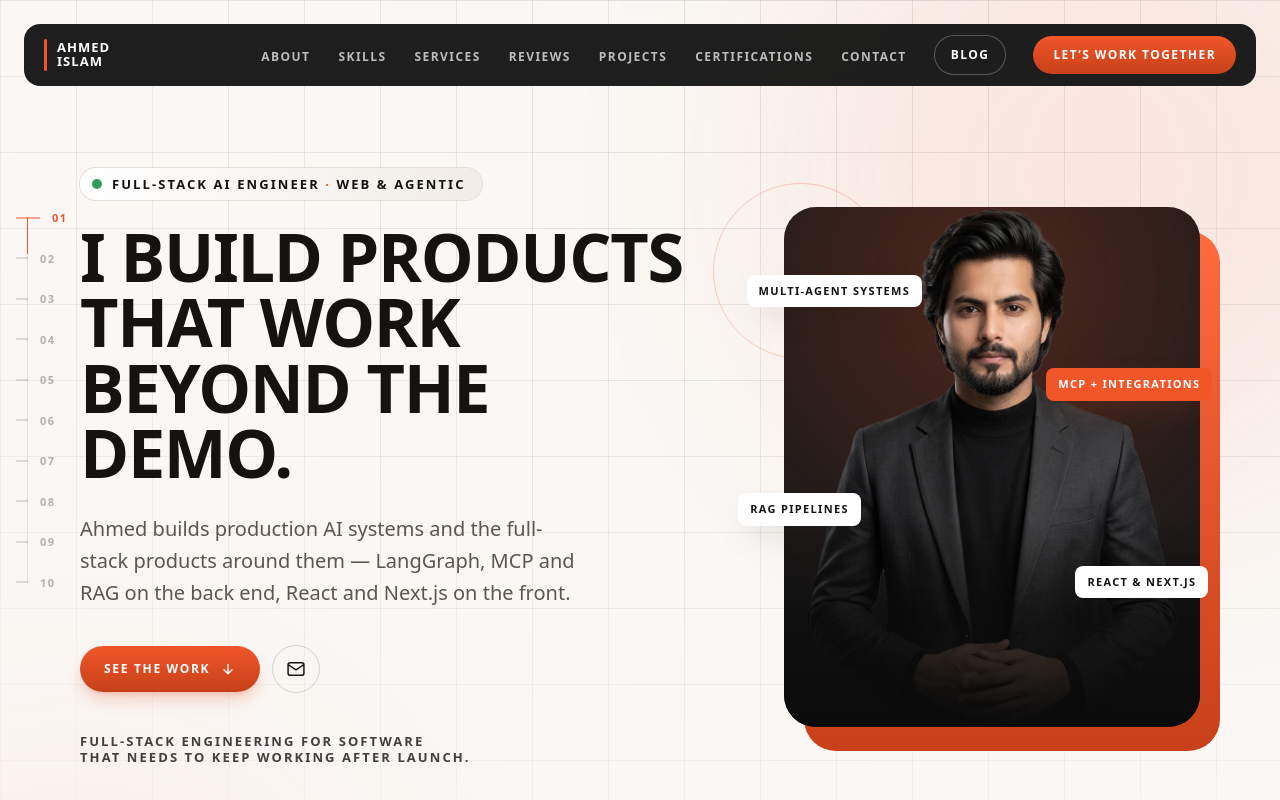
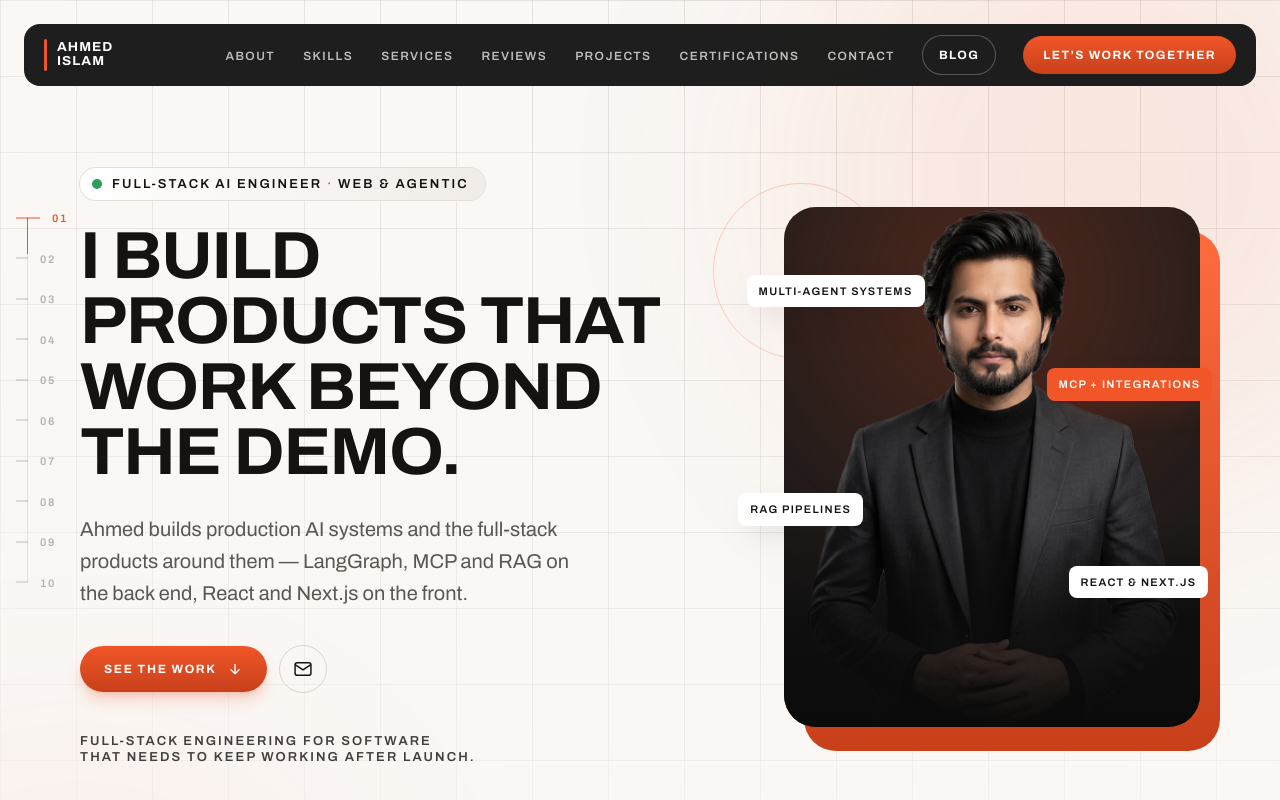
Before and after one commit to Ahmed-Islam-AI/Ahmed-Islam-Portfolio, a React (Vite) app: page / in a window 1280 px wide. Shown: the top 800 px of the page. Built offline with nearby package versions, Linux system fonts and the light colour scheme.

Commit message:
feat(fonts): update Archivo font-face definitions with self-hosting details and unicode ranges

```diff
--- a/src/index.css
+++ b/src/index.css
@@ -1,4 +1,33 @@
 @import "tailwindcss";
+
+/* Archivo, self-hosted since 2026-11-12 (public/fonts, SIL OFL: OFL.txt beside
+   it). It came from Google Fonts until then: two extra connections before the
+   font could even start, and every visitor's IP sent to Google, which EU courts
+   have ruled needs consent. These are Google's own files and rules (v25), minus
+   the Vietnamese subset the site never uses. The Latin file is preloaded in
+   index.html. Variable: weight 400–700, width 85–125%; `type-hero` sets the
+   width axis with font-variation-settings. */
+@font-face {
+  font-family: "Archivo";
+  font-style: normal;
+  font-weight: 400 700;
+  font-stretch: 85% 125%;
+  font-display: swap;
+  src: url("/fonts/archivo-latin-ext.woff2") format("woff2");
+  unicode-range: U+0100-02BA, U+02BD-02C5, U+02C7-02CC, U+02CE-02D7, U+02DD-02FF, U+0304, U+0308, U+0329,
+    U+1D00-1DBF, U+1E00-1E9F, U+1EF2-1EFF, U+2020, U+20A0-20AB, U+20AD-20C4, U+2113, U+2C60-2C7F, U+A720-A7FF;
+}
+
+@font-face {
+  font-family: "Archivo";
+  font-style: normal;
+  font-weight: 400 700;
+  font-stretch: 85% 125%;
+  font-display: swap;
+  src: url("/fonts/archivo-latin.woff2") format("woff2");
+  unicode-range: U+0000-00FF, U+0131, U+0152-0153, U+02BB-02BC, U+02C6, U+02DA, U+02DC, U+0304, U+0308, U+0329,
+    U+2000-206F, U+20AC, U+2122, U+2191, U+2193, U+2212, U+2215, U+FEFF, U+FFFD;
+}
 
 /* Short viewports — a 1280x720 laptop. The pinned panels are height-constrained,
    not width-constrained, so a `lg:` breakpoint can't express this: anything below
```
